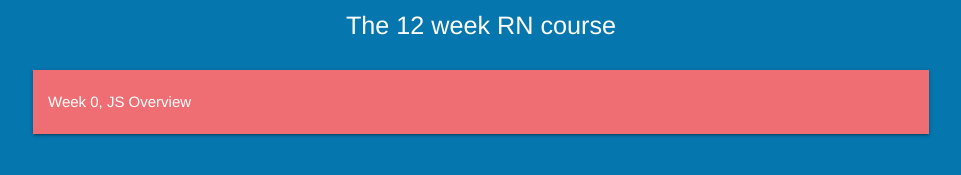
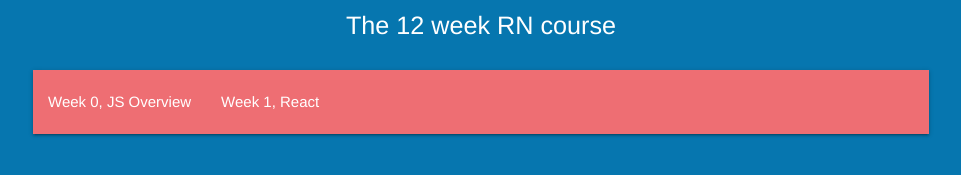
Before and after one commit to Pranav435/RN50, a plain HTML site: page index.html in a window 1280 px wide. Shown: the part 129-304 px from the top of the page, without its empty margins (159-1120 px from the left). Drawn offline with nearby package versions, Linux system fonts and the light colour scheme.

Commit message:
Added the subsequent reference of week1 in the index.html file

```diff
--- a/index.html
+++ b/index.html
@@ -15,6 +15,7 @@
 <nav>
 <ul>
 <li><a href="week0.html">Week 0, JS Overview</a></li>
+<li><a href="week1.html">Week 1, React</a></li>
 </ul>
 </nav>
 </div>
```
